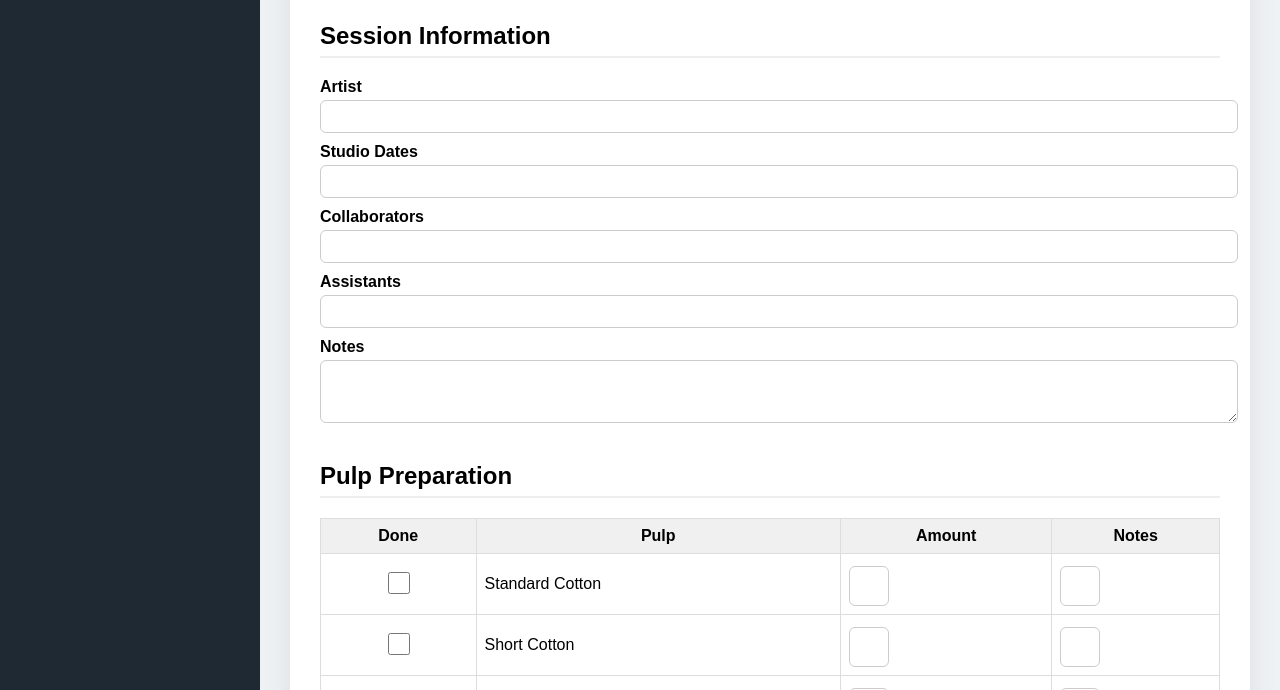
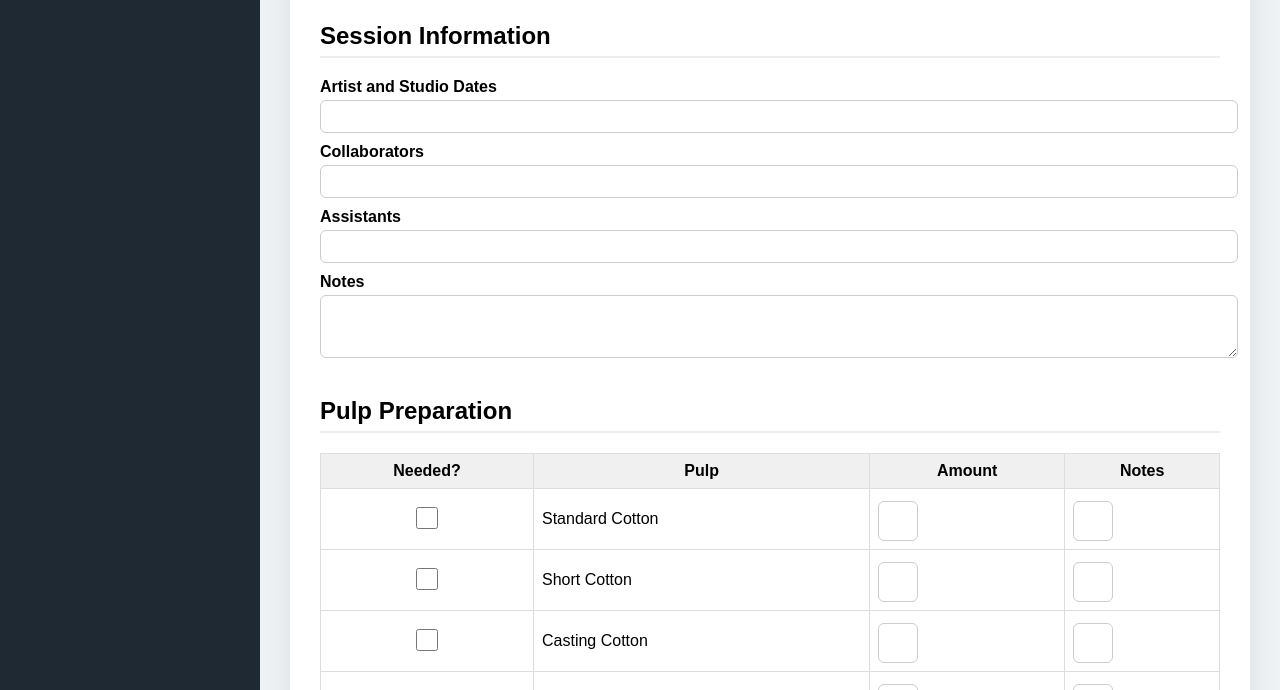
Before and after one commit to kdelamater/studio-setup-manager, a website: page index.html in a window 1280 px wide. Shown: the part 110-800 px from the top of the page. Drawn offline with Linux system fonts and the light colour scheme; no server answers.

Commit message:
Combine Artist and Dates, change Done to Needed

```diff
--- a/index.html
+++ b/index.html
@@ -239,11 +239,8 @@
 
                 <div class="print-section">
                     <h2>Session Information</h2>
-                                    <label>Artist</label>
+                                    <label>Artist and Studio Dates</label>
                                     <input type="text" id="artist">
-
-                                    <label>Studio Dates</label>
-                                    <input type="text" id="dates">
 
                                     <label>Collaborators</label>
                                     <input type="text" id="collaborators">
@@ -259,7 +256,7 @@
                     <h2>Pulp Preparation</h2>
                                     <table id="pulpTable">
                                         <tr>
-                                            <th>Done</th>
+                                            <th>Needed?</th>
                                             <th>Pulp</th>
                                             <th>Amount</th>
                                             <th>Notes</th>
@@ -305,7 +302,7 @@
                     <h2>Pigment & Additives</h2>
                                     <table>
                                         <tr>
-                                            <th>Done</th>
+                                            <th>Needed?</th>
                                             <th>Material</th>
                                             <th>Notes</th>
                                         </tr>
@@ -331,7 +328,7 @@
                     <h2>Moulds and Deckles</h2>
                     <table>
                         <tr>
-                            <th>Done</th>
+                            <th>Needed?</th>
                             <th>Size</th>
                             <th>Notes</th>
                         </tr>
@@ -372,7 +369,7 @@
                     <h2>Creative Technique Prep</h2>
                                     <table>
                                         <tr>
-                                            <th>Done</th>
+                                            <th>Needed?</th>
                                             <th>Technique</th>
                                             <th>Prep Notes</th>
                                         </tr>
@@ -403,7 +400,7 @@
                     <h2>Studio Setup</h2>
                                     <table>
                                         <tr>
-                                            <th>Done</th>
+                                            <th>Needed?</th>
                                             <th>Item</th>
                                             <th>Notes</th>
                                         </tr>
```
Also changed, not shown: api/projects.js (+6 -7 lines).
